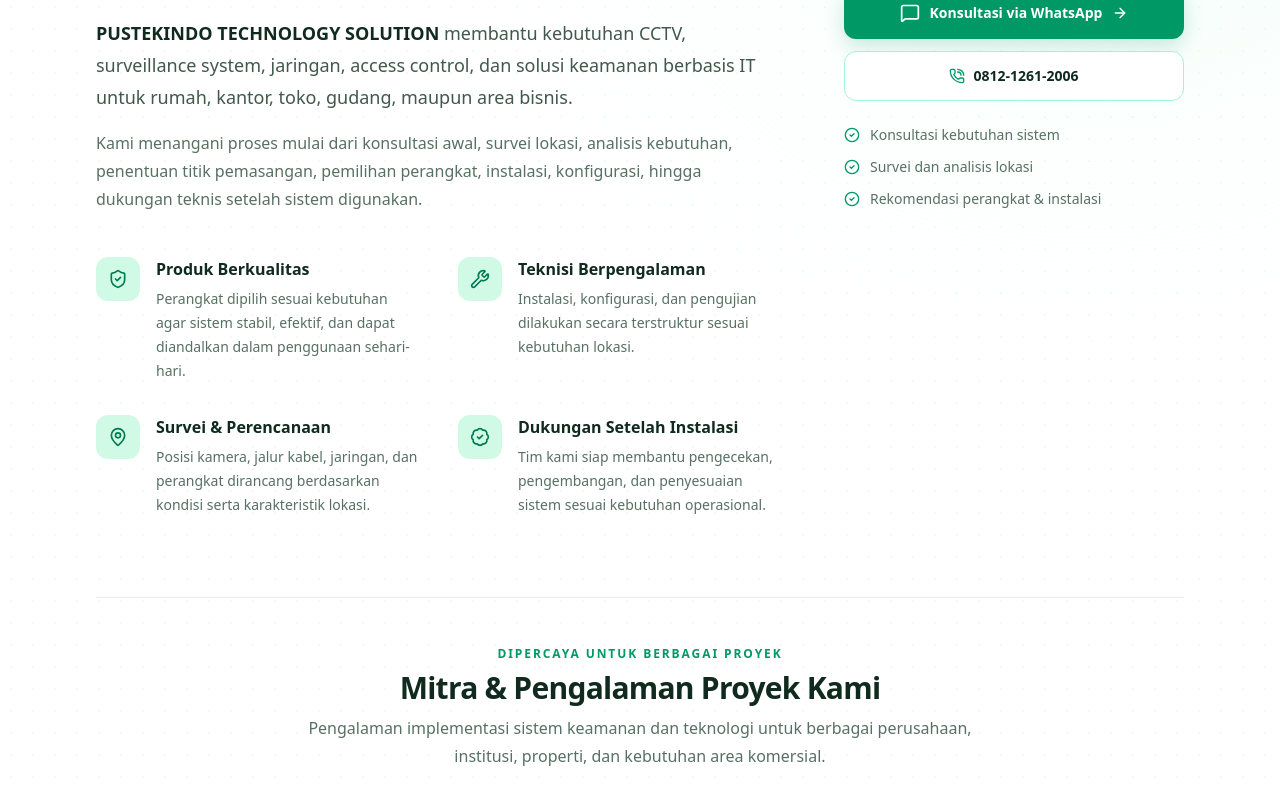
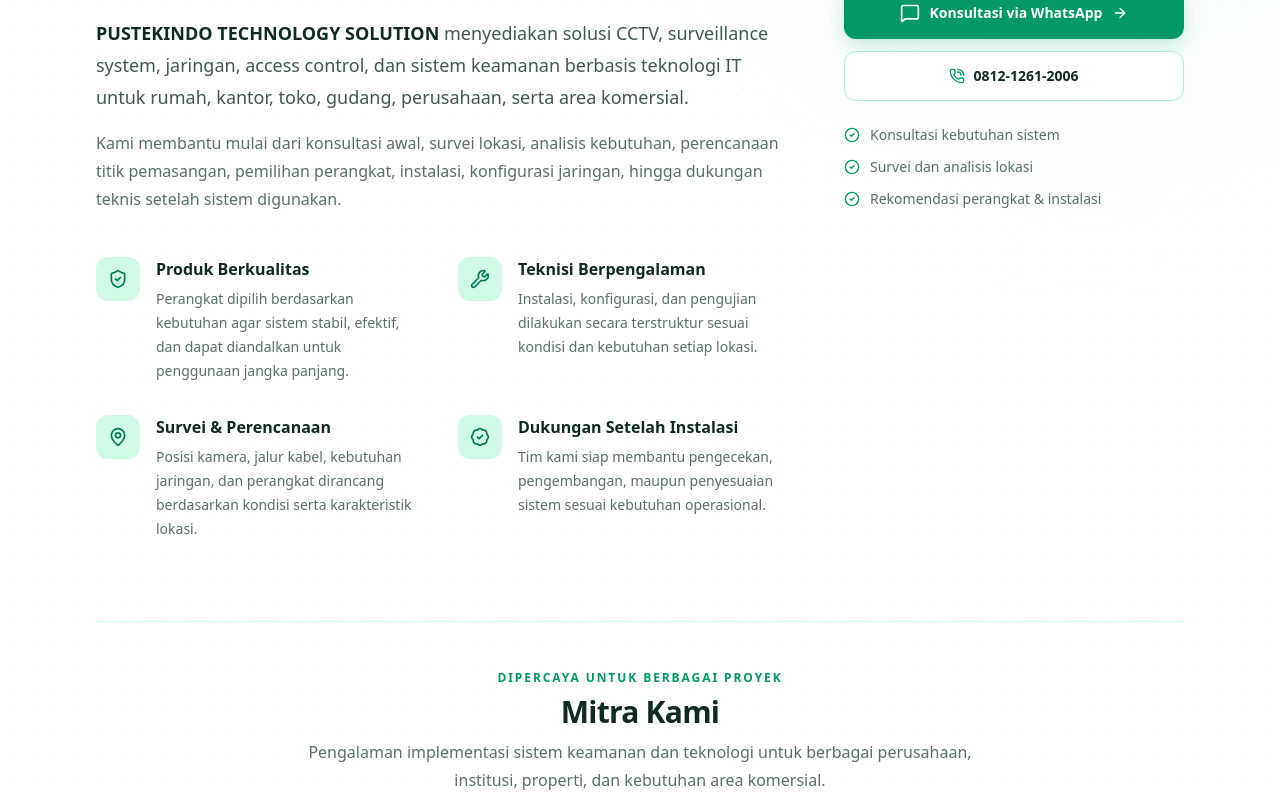
Before and after one commit to Diyan21/pustekindo_technology_solution, a React (Vite) app: page / in a window 1280 px wide. Shown: the part 4923-5720 px from the top of the page. Built offline with nearby package versions, Linux system fonts and the light colour scheme.

Commit message:
Update CTA.tsx

```diff
--- a/src/components/CTA.tsx
+++ b/src/components/CTA.tsx
@@ -45,13 +45,7 @@
   return (
     <section
       id="cta-section"
-      className="
-        relative
-        overflow-hidden
-        bg-white
-        py-20
-        lg:py-24
-      "
+      className="relative overflow-hidden bg-white py-20 lg:py-24"
     >
       {/* =====================================================
           BACKGROUND
@@ -66,7 +60,7 @@
             w-[620px]
             h-[620px]
             rounded-full
-            bg-emerald-50
+            bg-emerald-50/70
             blur-[150px]
           "
         />
@@ -79,7 +73,7 @@
             w-[560px]
             h-[560px]
             rounded-full
-            bg-green-50
+            bg-green-50/60
             blur-[145px]
           "
         />
@@ -88,7 +82,7 @@
           className="
             absolute
             inset-0
-            opacity-[0.10]
+            opacity-[0.08]
             bg-[radial-gradient(#8bd7b0_1px,transparent_1px)]
             [background-size:22px_22px]
           "
@@ -96,7 +90,7 @@
       </div>
 
       {/* =====================================================
-          CONTENT
+          MAIN CONTENT
       ===================================================== */}
 
       <div
@@ -110,9 +104,9 @@
           lg:px-8
         "
       >
-        {/* =================================================
-            MAIN CTA
-        ================================================= */}
+        {/* =====================================================
+            TOP CTA
+        ===================================================== */}
 
         <div
           className="
@@ -124,9 +118,13 @@
             items-start
           "
         >
-          {/* LEFT */}
+          {/* =================================================
+              LEFT CONTENT
+          ================================================= */}
 
           <div>
+            {/* Badge */}
+
             <div
               className="
                 inline-flex
@@ -147,8 +145,13 @@
               "
             >
               <Sparkles className="w-4 h-4" />
-              Konsultasi Sistem Keamanan
+
+              <span>
+                Konsultasi Sistem Keamanan
+              </span>
             </div>
+
+            {/* Heading */}
 
             <h2
               className="
@@ -176,6 +179,8 @@
               </span>
             </h2>
 
+            {/* Description */}
+
             <p
               className="
                 mt-7
@@ -189,9 +194,10 @@
               <strong className="font-extrabold text-[#102a20]">
                 {COMPANY_INFO.name} {COMPANY_INFO.subName}
               </strong>{' '}
-              membantu kebutuhan CCTV, surveillance system, jaringan,
-              access control, dan solusi keamanan berbasis IT untuk rumah,
-              kantor, toko, gudang, maupun area bisnis.
+              menyediakan solusi CCTV, surveillance system, jaringan,
+              access control, dan sistem keamanan berbasis teknologi IT
+              untuk rumah, kantor, toko, gudang, perusahaan, serta area
+              komersial.
             </p>
 
             <p
@@ -204,10 +210,10 @@
                 text-[#587064]
               "
             >
-              Kami menangani proses mulai dari konsultasi awal, survei
-              lokasi, analisis kebutuhan, penentuan titik pemasangan,
-              pemilihan perangkat, instalasi, konfigurasi, hingga dukungan
-              teknis setelah sistem digunakan.
+              Kami membantu mulai dari konsultasi awal, survei lokasi,
+              analisis kebutuhan, perencanaan titik pemasangan,
+              pemilihan perangkat, instalasi, konfigurasi jaringan,
+              hingga dukungan teknis setelah sistem digunakan.
             </p>
 
             {/* =================================================
@@ -225,6 +231,8 @@
                 max-w-4xl
               "
             >
+              {/* Product */}
+
               <div className="flex items-start gap-4">
                 <div
                   className="
@@ -247,12 +255,14 @@
                   </h3>
 
                   <p className="mt-1.5 text-sm leading-6 text-[#587064]">
-                    Perangkat dipilih sesuai kebutuhan agar sistem stabil,
-                    efektif, dan dapat diandalkan dalam penggunaan
-                    sehari-hari.
+                    Perangkat dipilih berdasarkan kebutuhan agar sistem
+                    stabil, efektif, dan dapat diandalkan untuk penggunaan
+                    jangka panjang.
                   </p>
                 </div>
               </div>
+
+              {/* Technician */}
 
               <div className="flex items-start gap-4">
                 <div
@@ -277,10 +287,12 @@
 
                   <p className="mt-1.5 text-sm leading-6 text-[#587064]">
                     Instalasi, konfigurasi, dan pengujian dilakukan secara
-                    terstruktur sesuai kebutuhan lokasi.
+                    terstruktur sesuai kondisi dan kebutuhan setiap lokasi.
                   </p>
                 </div>
               </div>
+
+              {/* Survey */}
 
               <div className="flex items-start gap-4">
                 <div
@@ -304,12 +316,14 @@
                   </h3>
 
                   <p className="mt-1.5 text-sm leading-6 text-[#587064]">
-                    Posisi kamera, jalur kabel, jaringan, dan perangkat
-                    dirancang berdasarkan kondisi serta karakteristik
-                    lokasi.
+                    Posisi kamera, jalur kabel, kebutuhan jaringan, dan
+                    perangkat dirancang berdasarkan kondisi serta
+                    karakteristik lokasi.
                   </p>
                 </div>
               </div>
+
+              {/* Support */}
 
               <div className="flex items-start gap-4">
                 <div
@@ -333,7 +347,7 @@
                   </h3>
 
                   <p className="mt-1.5 text-sm leading-6 text-[#587064]">
-                    Tim kami siap membantu pengecekan, pengembangan, dan
+                    Tim kami siap membantu pengecekan, pengembangan, maupun
                     penyesuaian sistem sesuai kebutuhan operasional.
                   </p>
                 </div>
@@ -426,7 +440,9 @@
             >
               <MessageSquare className="w-5 h-5" />
 
-              Konsultasi via WhatsApp
+              <span>
+                Konsultasi via WhatsApp
+              </span>
 
               <ArrowRight
                 className="
@@ -468,10 +484,13 @@
               "
             >
               <PhoneCall className="w-4 h-4 text-emerald-600" />
-              {COMPANY_INFO.phone}
+
+              <span>
+                {COMPANY_INFO.phone}
+              </span>
             </a>
 
-            {/* checklist */}
+            {/* Checklist */}
 
             <div className="mt-6 space-y-3">
               <div className="flex items-center gap-2.5">
@@ -502,7 +521,7 @@
         </div>
 
         {/* =====================================================
-            MITRA / PROJECT RUNNING LOGO
+            MITRA KAMI
         ===================================================== */}
 
         <div
@@ -513,7 +532,9 @@
             border-emerald-100
           "
         >
-          <div className="text-center">
+          {/* Heading */}
+
+          <div className="text-center mb-8">
             <p
               className="
                 text-[11px]
@@ -537,7 +558,7 @@
                 text-[#102a20]
               "
             >
-              Mitra & Pengalaman Proyek Kami
+              Mitra Kami
             </h3>
 
             <p
@@ -557,18 +578,20 @@
             </p>
           </div>
 
-          {/* RUNNING AREA */}
+          {/* =================================================
+              HORIZONTAL RUNNING LOGOS
+          ================================================= */}
 
-          <div className="partner-marquee mt-10">
+          <div className="partner-marquee">
             <div className="partner-marquee-track">
 
-              {/* GROUP 1 */}
+              {/* COPY 1 */}
 
-              <div className="partner-logo-group">
-                {projectLogos.map((client) => (
+              <div className="partner-marquee-row">
+                {projectLogos.map((client, index) => (
                   <div
-                    key={`first-${client.name}`}
-                    className="partner-logo-wrap"
+                    key={`partner-a-${index}`}
+                    className="partner-logo-item"
                   >
                     <img
                       src={client.logo}
@@ -579,36 +602,16 @@
                 ))}
               </div>
 
-              {/* GROUP 2 */}
+              {/* COPY 2 */}
 
               <div
-                className="partner-logo-group"
+                className="partner-marquee-row"
                 aria-hidden="true"
               >
-                {projectLogos.map((client) => (
+                {projectLogos.map((client, index) => (
                   <div
-                    key={`second-${client.name}`}
-                    className="partner-logo-wrap"
-                  >
-                    <img
-                      src={client.logo}
-                      alt=""
-                      className="partner-logo"
-                    />
-                  </div>
-                ))}
-              </div>
-
-              {/* GROUP 3 */}
-
-              <div
-                className="partner-logo-group"
-                aria-hidden="true"
-              >
-                {projectLogos.map((client) => (
-                  <div
-                    key={`third-${client.name}`}
-                    className="partner-logo-wrap"
+                    key={`partner-b-${index}`}
+                    className="partner-logo-item"
                   >
                     <img
                       src={client.logo}
```
